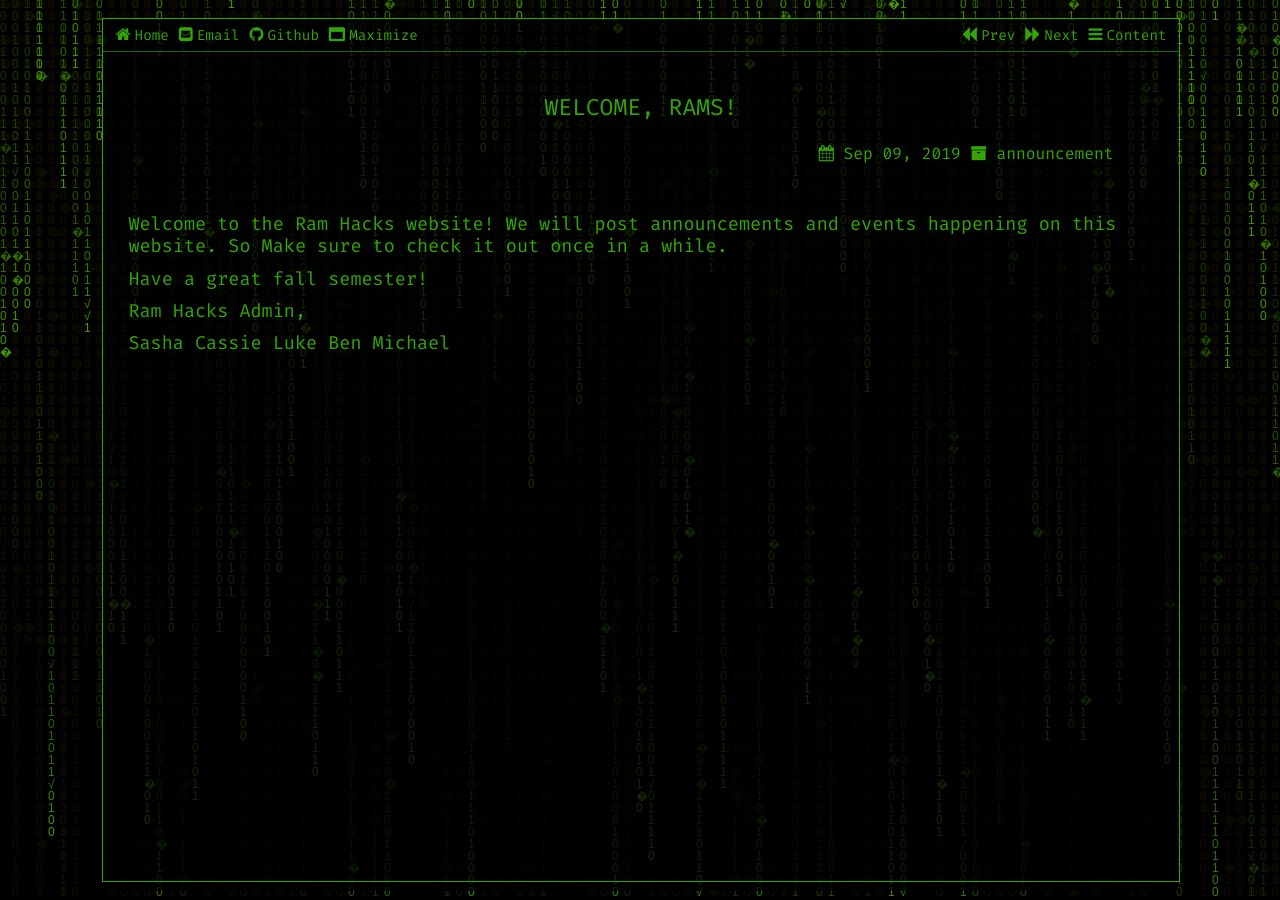
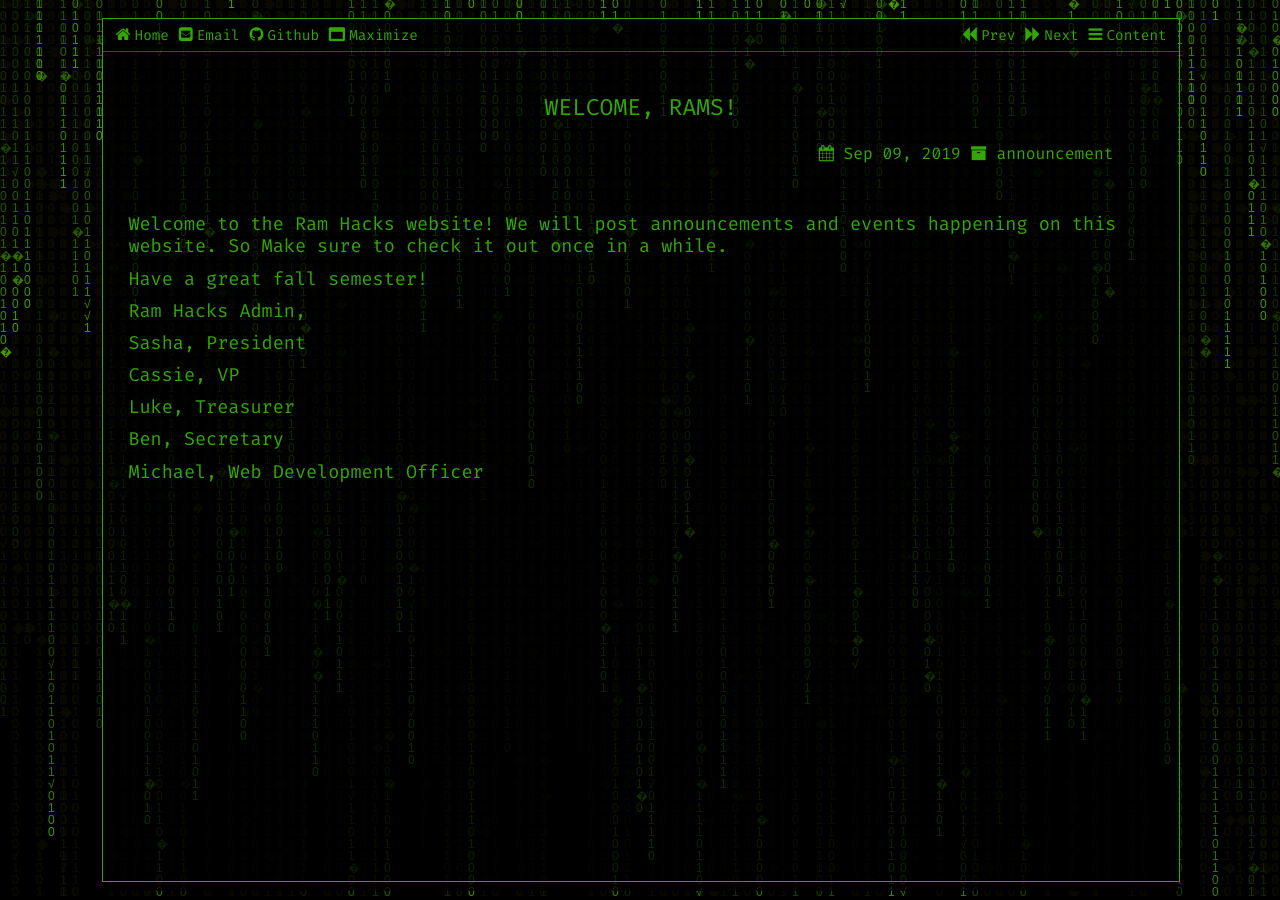
Before and after one commit to ramhacks/ramhacks.github.io, a Jekyll site: the page built from _posts/2019-9-9-welcome.md, in a window 1280 px wide. Built offline with Jekyll 4.4.1, drawn with Linux system fonts in a browser that asks for light colours.

Commit message:
Update post

```diff
--- a/_posts/2019-9-9-welcome.md
+++ b/_posts/2019-9-9-welcome.md
@@ -7,12 +7,18 @@ date: 2019-9-9
 
 Welcome to the Ram Hacks website! We will post announcements and events happening on this website. So Make sure to check it out once in a while.
 
+
 Have a great fall semester!
+
 
 Ram Hacks Admin,
 
-Sasha
-Cassie
-Luke
-Ben
-Michael
+Sasha, President
+
+Cassie, VP
+
+Luke, Treasurer
+
+Ben, Secretary
+
+Michael, Web Development Officer
```
Also changed, not shown: pages/404.md (+2 -0 lines), pages/index.md (+5 -4 lines).
